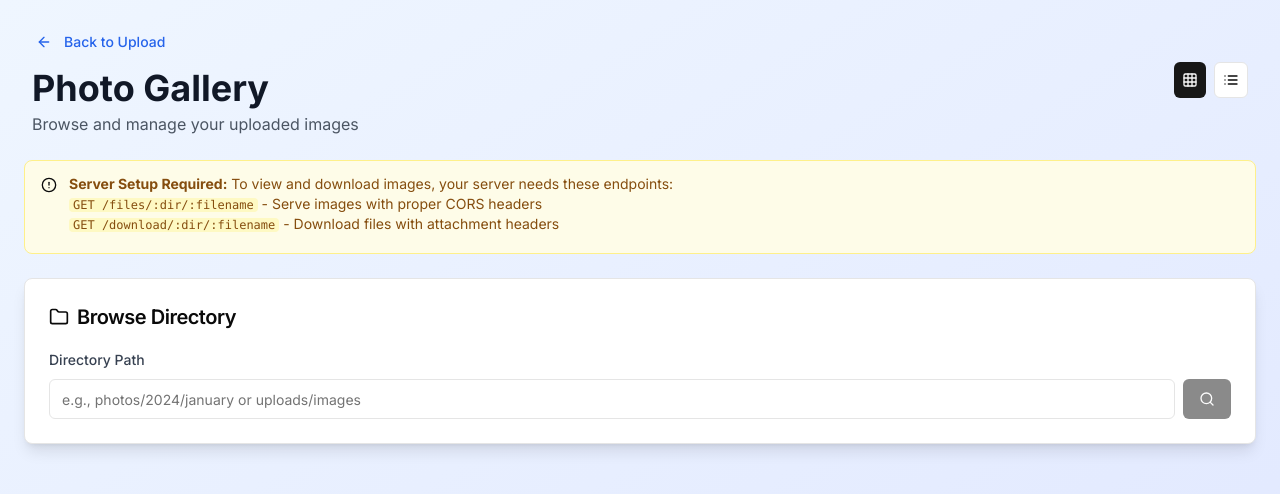
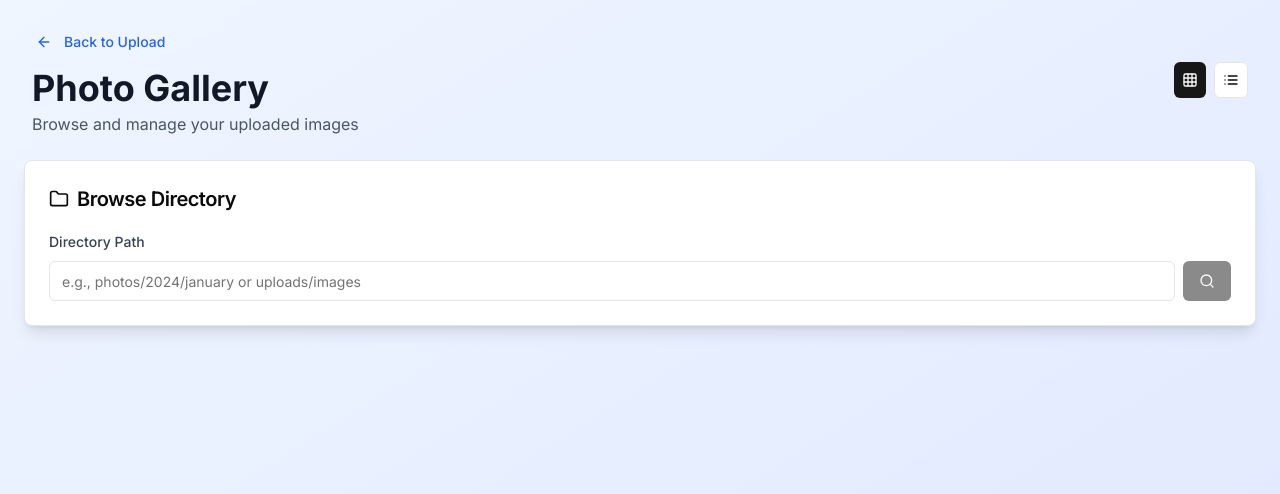
Before and after one commit to abdulkadershohan/real-time-photo-backup, a Next.js app in the folder multi-file-uploader/: page /photos in a window 1280 px wide. Shown: the top 494 px of the page. Built offline with nearby package versions, Linux system fonts and the light colour scheme.

Commit message:
remove CORS warning alert from PhotosPage component

```diff
--- a/multi-file-uploader/app/photos/page.tsx
+++ b/multi-file-uploader/app/photos/page.tsx
@@ -268,25 +268,6 @@ const PhotosPage: React.FC = () => {
             </Button>
           </div>
         </div>
-
-        {/* CORS Warning */}
-        <Alert className="border-yellow-200 bg-yellow-50 mx-2 sm:mx-0">
-          <AlertCircle className="h-4 w-4 text-yellow-600" />
-          <AlertDescription className="text-yellow-800 text-sm">
-            <strong>Server Setup Required:</strong> To view and download images,
-            your server needs these endpoints:
-            <br />
-            <code className="text-xs bg-yellow-100 px-1 rounded">
-              GET /files/:dir/:filename
-            </code>{" "}
-            - Serve images with proper CORS headers
-            <br />
-            <code className="text-xs bg-yellow-100 px-1 rounded">
-              GET /download/:dir/:filename
-            </code>{" "}
-            - Download files with attachment headers
-          </AlertDescription>
-        </Alert>
 
         {/* Directory Input Card */}
         <Card className="shadow-lg mx-2 sm:mx-0">
```
